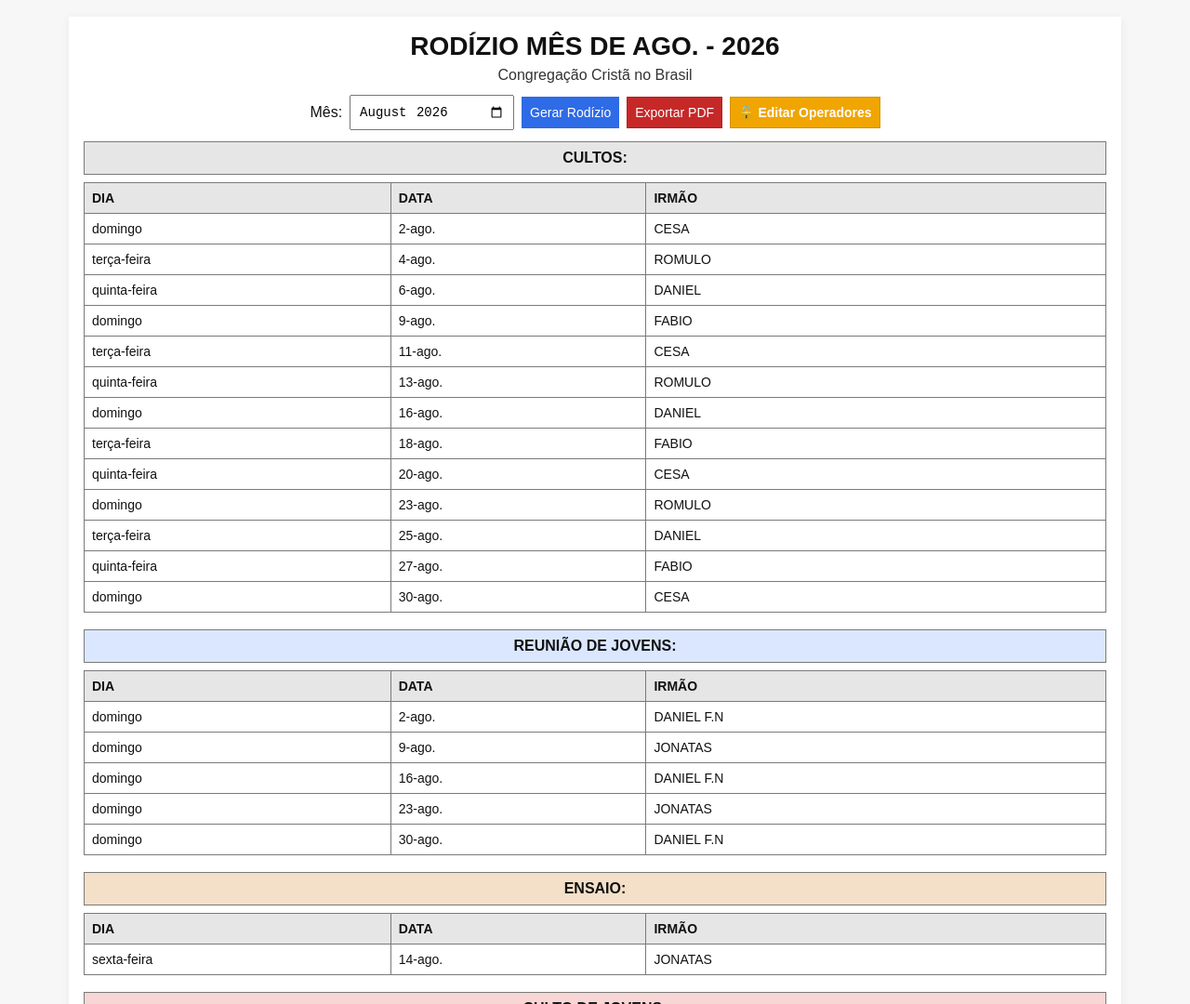
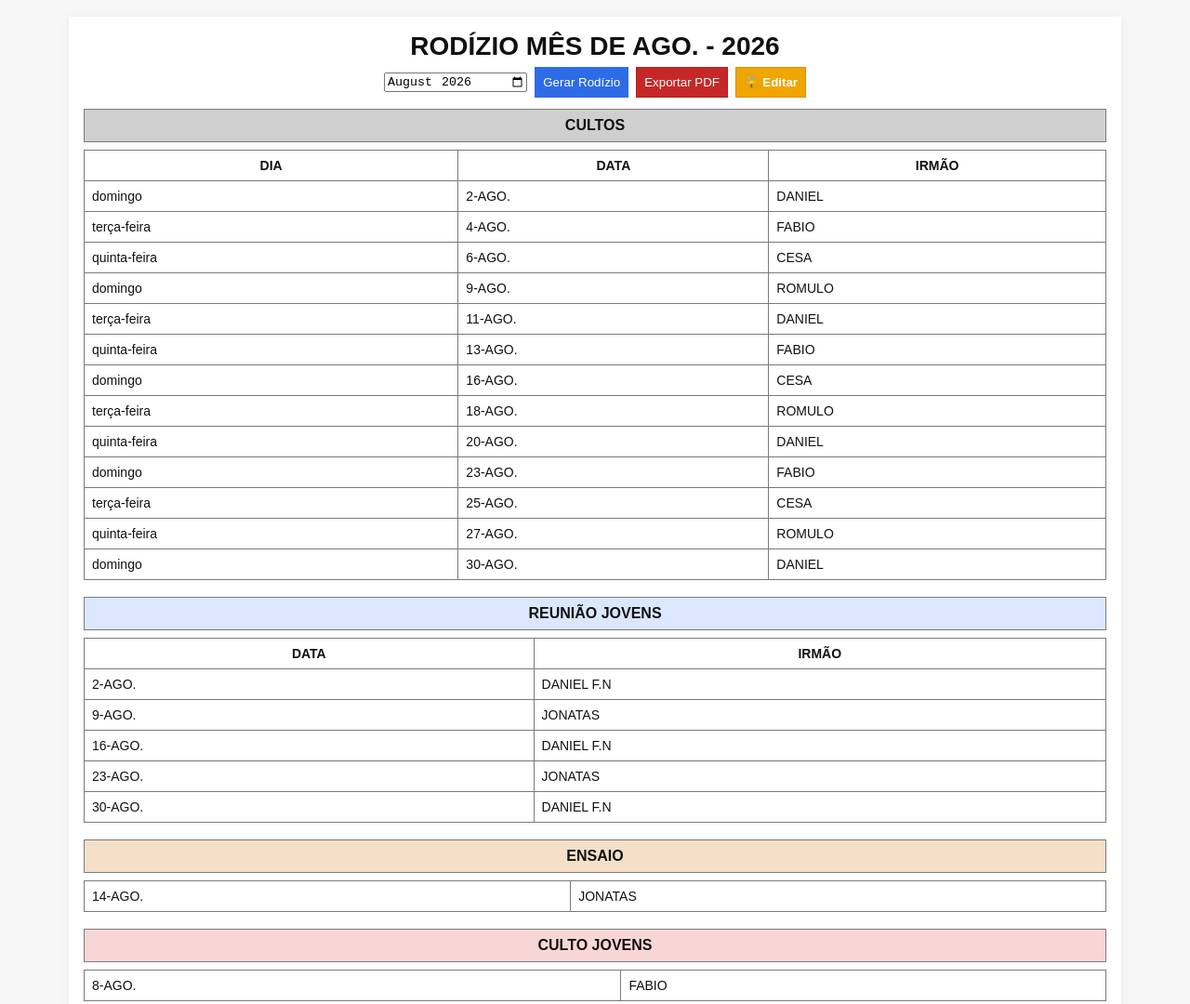
Before and after one commit to jocsajeize-tech/gerador-rodizio2, a plain HTML site: page index.html in a window 1280 px wide. Shown: the top 1080 px of the page at 93% size. Drawn offline with Linux system fonts and the light colour scheme.

Commit message:
Update index.html

```diff
--- a/index.html
+++ b/index.html
@@ -3,110 +3,46 @@
 <head>
 <meta charset="utf-8"/>
 <meta name="viewport" content="width=device-width,initial-scale=1"/>
-<title>Rodízio de Cultos — Sequência Dinâmica</title>
-
+<title>Rodízio de Cultos</title>
 <style>
-  :root{
-    --border:#7a7a7a;
-    --header-bg:#6f6f6f;
-    --sheet-bg:#f3f3f3;
-    --blue:#dbe7ff;
-    --orange:#f4e0c8;
-    --red:#f8d6d6;
-    --titlebar:#cfcfcf;
-  }
-  body{
-    font-family: Arial, sans-serif;
-    margin:0; background:#f7f7f7; color:#111;
-  }
+  :root{ --border:#7a7a7a; --blue:#dbe7ff; --orange:#f4e0c8; --red:#f8d6d6; --titlebar:#cfcfcf; }
+  body{ font-family: Arial, sans-serif; margin:0; background:#f7f7f7; color:#111; }
   .wrap{max-width:1100px;margin:18px auto;padding:16px;background:#fff;box-shadow:0 2px 10px rgba(0,0,0,.06)}
   h1{font-size:28px;margin:0 0 6px;text-align:center}
-  .sub{ text-align:center;color:#333;margin-bottom:12px }
-
   .controls{display:flex;gap:8px;flex-wrap:wrap;align-items:center;justify-content:center;margin-bottom:12px}
-  input[type="month"], select, button{padding:8px;font-size:14px}
-  button{cursor:pointer;border:1px solid #888;background:#eee}
+  button{cursor:pointer;padding:8px;border:1px solid #888;background:#eee}
   .btn-primary{background:#2e6be6;color:#fff;border-color:#2e6be6}
   .btn-pdf{background:#c62828;color:#fff;border-color:#b71c1c}
   .btn-lock{background:#f0a500;color:#fff;border-color:#d49200;font-weight:bold}
-
-  #painelEditores {
-    display: none;
-    margin-bottom: 12px;
-  }
-
+  #painelEditores {display:none;margin-bottom:12px}
   .panel{display:flex;gap:16px;flex-wrap:wrap;}
-  .card{flex:1 1 360px;padding:12px;border:1px solid var(--border);background: #fff}
-  .card h3{margin:0 0 8px;font-size:16px}
-  .card label {display:block; margin-top:10px;}
-
-  textarea.oper{
-    width:100%;
-    min-height:90px;
-    font-size:14px;
-    padding:8px;
-    border:1px solid #bbb;
-    box-sizing: border-box;
-    resize:vertical;
-  }
-
-  .title-bar{display:block;text-align:center;padding:8px;border:1px solid var(--border);background:var(--titlebar);font-weight:700;margin-bottom:8px}
+  .card{flex:1 1 360px;padding:12px;border:1px solid var(--border);background:#fff}
+  textarea.oper{width:100%;min-height:90px;padding:8px;box-sizing:border-box;}
+  .title-bar{text-align:center;padding:8px;border:1px solid var(--border);background:var(--titlebar);font-weight:700;margin-bottom:8px}
   table.sheet{width:100%;border-collapse:collapse;margin:8px 0 18px;font-size:14px}
-  table.sheet th, table.sheet td{border:1px solid var(--border);padding:8px;vertical-align:middle}
-  table.sheet th{background:#e6e6e6;font-weight:700;text-align:left}
-
-  @media (max-width:820px){
-    .panel{flex-direction:column}
-    .card{min-width:unset}
-  }
-
-  @media print {
-    body { background: #fff; }
-    .wrap { box-shadow: none; margin: 0; padding: 0; }
-  }
+  table.sheet th, table.sheet td{border:1px solid var(--border);padding:8px}
+  .destaque-amarelo{background-color:#ffeb3b; font-weight:bold; color:#d32f2f;}
 </style>
-
 <script src="https://cdnjs.cloudflare.com/ajax/libs/html2pdf.js/0.10.1/html2pdf.bundle.min.js"></script>
-
 </head>
 <body>
 <div class="wrap">
   <h1>RODÍZIO MÊS DE <span id="previewMes">—</span></h1>
-  <div class="sub">Congregação Cristã no Brasil</div>
-
   <div class="controls">
-    <label for="monthPick">Mês:</label>
     <input id="monthPick" type="month" />
     <button id="btnGenerate" class="btn-primary">Gerar Rodízio</button>
     <button id="btnPDF" class="btn-pdf">Exportar PDF</button>
-
-    <button id="btnLock" class="btn-lock" onclick="verificarSenha()">🔓 Editar Operadores</button>
+    <button id="btnLock" class="btn-lock" onclick="verificarSenha()">🔓 Editar</button>
   </div>
-
-  <div id="painelEditores">
-    <div class="panel">
-      <div class="card">
-        <h3>Operadores — Lista Ativa Atual</h3>
-
-        <label><strong>Culto (Dom / Ter / Qui)</strong></label>
-        <textarea id="opsCulto" class="oper">CESA
-ROMULO
-DANIEL
-FABIO</textarea>
-
-        <label><strong>Reunião de Jovens (Todos os domingos)</strong></label>
-        <textarea id="opsReuniao" class="oper">DANIEL F.N
-JONATAS</textarea>
-
-        <label><strong>Ensaio Local</strong></label>
-        <textarea id="opsEnsaio" class="oper">JONATAS</textarea>
-
-        <label><strong>Culto de Jovens</strong></label>
-        <textarea id="opsCultoJovem" class="oper">FABIO</textarea>
-      </div>
+  <div id="painelEditores" class="panel">
+    <div class="card">
+        <label><strong>Culto (Dom/Ter/Qui)</strong></label><textarea id="opsCulto" class="oper">DANIEL&#10;FABIO&#10;CESA&#10;ROMULO</textarea>
+        <label><strong>Reunião Jovens</strong></label><textarea id="opsReuniao" class="oper">DANIEL F.N&#10;JONATAS</textarea>
+        <label><strong>Ensaio</strong></label><textarea id="opsEnsaio" class="oper">JONATAS</textarea>
+        <label><strong>Culto Jovens</strong></label><textarea id="opsCultoJovem" class="oper">FABIO</textarea>
+        <label><strong>Destaques Manuais (Data,Texto)</strong></label><textarea id="opsDestaques" class="oper" placeholder="12-jul,SANTA CEIA"></textarea>
     </div>
   </div>
-
   <div id="resultArea"></div>
 </div>
 
@@ -114,233 +50,58 @@ JONATAS</textarea>
 const monthShort = ['JAN.','FEV.','MAR.','ABR.','MAI.','JUN.','JUL.','AGO.','SET.','OUT.','NOV.','DEZ.'];
 const dayName = ['domingo','segunda-feira','terça-feira','quarta-feira','quinta-feira','sexta-feira','sábado'];
 
-const SEMANA_ENSAIO = 2;
-const SEMANA_CULTO_JOVEM = 2;
-const SENHA_CORRETA = "1234";
+function gerarRodizio() {
+  const [y, m] = document.getElementById('monthPick').value.split('-').map(Number);
+  const mi = m - 1;
+  document.getElementById('previewMes').textContent = monthShort[mi] + ' - ' + y;
 
-function daysInMonth(year, mIdx){ return new Date(year, mIdx+1, 0).getDate(); }
-function fmtShort(dt){ return dt.getDate() + '-' + monthShort[dt.getMonth()].toLowerCase(); }
+  const oC = document.getElementById('opsCulto').value.split('\n').filter(s => s.trim() !== '');
+  const oR = document.getElementById('opsReuniao').value.split('\n').filter(s => s.trim() !== '');
+  const oE = document.getElementById('opsEnsaio').value.split('\n').filter(s => s.trim() !== '');
+  const oJ = document.getElementById('opsCultoJovem').value.split('\n').filter(s => s.trim() !== '');
+  const dts = document.getElementById('opsDestaques').value.split('\n').filter(s => s.trim() !== '');
+
+  const allDays = [];
+  for(let d=1; d<=new Date(y, m, 0).getDate(); d++){ allDays.push(new Date(y, mi, d)); }
+
+  // 1. CULTOS
+  let pC = 0, hC = `<div class="title-bar">CULTOS</div><table class="sheet"><tr><th>DIA</th><th>DATA</th><th>IRMÃO</th></tr>`;
+  const doms = allDays.filter(d => d.getDay() === 0);
+
+  allDays.forEach(dt => {
+    if([0, 2, 4].includes(dt.getDay())){
+      let nome = oC[pC++ % oC.length], cl = "";
+      let dataStr = dt.getDate() + '-' + monthShort[mi].toLowerCase().replace('.','');
+
+      // Auto Batismo
+      if (mi % 2 === 0 && dt.getDay() === 0 && doms.indexOf(dt) === 1) { nome += " — BATISMO"; cl = "class='destaque-amarelo'"; }
+      // Destaque Manual
+      dts.forEach(item => { if(item.includes(',') && item.split(',')[0].trim() == dataStr) { nome += " — " + item.split(',')[1]; cl = "class='destaque-amarelo'"; } });
+
+      hC += `<tr ${cl}><td>${dayName[dt.getDay()]}</td><td>${dt.getDate()}-${monthShort[mi]}</td><td>${nome}</td></tr>`;
+    }
+  });
+
+  // 2. OUTROS
+  let pR = 0;
+  let hR = `<div class="title-bar" style="background:var(--blue)">REUNIÃO JOVENS</div><table class="sheet"><tr><th>DATA</th><th>IRMÃO</th></tr>` + allDays.filter(d=>d.getDay()==0).map(d=>`<tr><td>${d.getDate()}-${monthShort[mi]}</td><td>${oR[pR++ % oR.length]}</td></tr>`).join('') + `</table>`;
+  let ensaioD = allDays.filter(d=>d.getDay()==5)[1];
+  let hE = `<div class="title-bar" style="background:var(--orange)">ENSAIO</div><table class="sheet"><tr><td>${ensaioD?.getDate()}-${monthShort[mi]}</td><td>${oE[0]}</td></tr></table>`;
+  let cultoJD = allDays.filter(d=>d.getDay()==6)[1];
+  let hJ = `<div class="title-bar" style="background:var(--red)">CULTO JOVENS</div><table class="sheet"><tr><td>${cultoJD?.getDate()}-${monthShort[mi]}</td><td>${oJ[0]}</td></tr></table>`;
+
+  document.getElementById('resultArea').innerHTML = hC + "</table>" + hR + hE + hJ;
+}
 
 function verificarSenha() {
-  const painel = document.getElementById('painelEditores');
-  const botao = document.getElementById('btnLock');
-
-  if (painel.style.display === "block") {
-    painel.style.display = "none";
-    botao.textContent = "🔓 Editar Operadores";
-    return;
-  }
-
-  const senhaDigitada = prompt("Digite a senha de administrador para modificar as listas:");
-  if (senhaDigitada === SENHA_CORRETA) {
-    painel.style.display = "block";
-    botao.textContent = "🔒 Fechar Editor";
-  } else if (senhaDigitada !== null) {
-    alert("Senha incorreta! Acesso negado.");
-  }
+  const p = document.getElementById('painelEditores');
+  if(prompt("Senha:") === "1234") p.style.display = (p.style.display === "block" ? "none" : "block");
 }
 
-function nthWeekday(year, monthIdx, weekday, n){
-  let count=0;
-  for(let d=1; d<=daysInMonth(year, monthIdx); d++){
-    const dt = new Date(year, monthIdx, d, 12, 0, 0);
-    if(dt.getDay()===weekday){ count++; if(count===n) return dt; }
-  }
-  return null;
-}
-
-function allWeekdays(year, monthIdx, wanted){
-  const arr=[];
-  for(let d=1; d<=daysInMonth(year, monthIdx); d++){
-    const dt = new Date(year, monthIdx, d, 12, 0, 0);
-    if(wanted.includes(dt.getDay())) arr.push(dt);
-  }
-  return arr;
-}
-
-function parseArea(text){ return text.split('\n').map(s=>s.trim()).filter(s=>s.length>0); }
-
-function countEventsBetween(startYear, startMonth, endYear, endMonth, wantedDays) {
-  let totalEvents = 0;
-  let start = new Date(startYear, startMonth, 1, 12, 0, 0);
-  let end = new Date(endYear, endMonth, 1, 12, 0, 0);
-
-  if (start.getTime() === end.getTime()) return 0;
-
-  if (end < start) {
-    let current = new Date(end);
-    while (current < start) {
-      totalEvents -= allWeekdays(current.getFullYear(), current.getMonth(), wantedDays).length;
-      current.setMonth(current.getMonth() + 1);
-    }
-    return totalEvents;
-  } else {
-    let current = new Date(start);
-    while (current < end) {
-      totalEvents += allWeekdays(current.getFullYear(), current.getMonth(), wantedDays).length;
-      current.setMonth(current.getMonth() + 1);
-    }
-    return totalEvents;
-  }
-}
-
-function countMonthlyEventsBetween(startYear, startMonth, endYear, endMonth, weekday, nthWeek) {
-  let totalEvents = 0;
-  let start = new Date(startYear, startMonth, 1, 12, 0, 0);
-  let end = new Date(endYear, endMonth, 1, 12, 0, 0);
-
-  if (start.getTime() === end.getTime()) return 0;
-
-  if (end < start) {
-    let current = new Date(end);
-    while (current < start) {
-      if (nthWeekday(current.getFullYear(), current.getMonth(), weekday, nthWeek)) totalEvents--;
-      current.setMonth(current.getMonth() + 1);
-    }
-    return totalEvents;
-  } else {
-    let current = new Date(start);
-    while (current < end) {
-      if (nthWeekday(current.getFullYear(), current.getMonth(), weekday, nthWeek)) totalEvents++;
-      current.setMonth(current.getMonth() + 1);
-    }
-    return totalEvents;
-  }
-}
-
-function sectionHTML(title, color, rows){
-  if (rows.length === 0) return '';
-  let html = `<div class="title-bar" style="background:${color}">${title}</div>`;
-  html += `<table class="sheet"><tr><th style="width: 30%;">DIA</th><th style="width: 25%;">DATA</th><th>IRMÃO</th></tr>`;
-  rows.forEach(r => html += `<tr><td>${r.dia}</td><td>${r.data}</td><td>${r.irmao}</td></tr>`);
-  html += `</table>`;
-  return html;
-}
-
-function obterDadosReferencia() {
-  const refSalva = localStorage.getItem('ccb_ref_data');
-  if (refSalva) {
-    return JSON.parse(refSalva);
-  }
-  return {
-    year: 2026,
-    month: 5,
-    opsCulto: ["CESA", "ROMULO", "DANIEL", "FABIO"],
-    opsReuniao: ["DANIEL F.N", "JONATAS"],
-    opsEnsaio: ["JONATAS"],
-    opsCultoJovem: ["FABIO"]
-  };
-}
-
-function carregarCamposInterface() {
-  const dados = obterDadosReferencia();
-  document.getElementById('opsCulto').value = dados.opsCulto.join('\n');
-  document.getElementById('opsReuniao').value = dados.opsReuniao.join('\n');
-  document.getElementById('opsEnsaio').value = dados.opsEnsaio.join('\n');
-  document.getElementById('opsCultoJovem').value = dados.opsCultoJovem.join('\n');
-}
-
-// MUDANÇA REALIZADA: Garante que as listas digitadas atualizem diretamente o objeto de referência respeitando a ordem exata
-function gerenciarMudancaEdicao(anoAlvo, mesAlvo) {
-  if (document.getElementById('painelEditores').style.display === "block" || !localStorage.getItem('ccb_ref_data')) {
-    const novaRef = {
-      year: anoAlvo,
-      month: mesAlvo,
-      opsCulto: parseArea(document.getElementById('opsCulto').value),
-      opsReuniao: parseArea(document.getElementById('opsReuniao').value),
-      opsEnsaio: parseArea(document.getElementById('opsEnsaio').value),
-      opsCultoJovem: parseArea(document.getElementById('opsCultoJovem').value)
-    };
-    localStorage.setItem('ccb_ref_data', JSON.stringify(novaRef));
-  }
-}
-
-function gerarRodizio() {
-  const monthVal = document.getElementById('monthPick').value;
-  if(!monthVal) return alert('Selecione o mês.');
-  const [y, m] = monthVal.split('-').map(Number);
-  const mi = m - 1;
-
-  gerenciarMudancaEdicao(y, mi);
-
-  const ref = obterDadosReferencia();
-  document.getElementById('previewMes').textContent = monthShort[mi] + ' - ' + y;
-
-  if([ref.opsCulto, ref.opsReuniao, ref.opsEnsaio, ref.opsCultoJovem].some(arr => arr.length === 0)){
-    alert("As listas não podem ficar vazias.");
-    return;
-  }
-
-  // MUDANÇA REALIZADA: Ajuste no cálculo para que o primeiro item do mês selecionado obedeça estritamente ao início da lista ativa salva
-  let cultosPassados = countEventsBetween(ref.year, ref.month, y, mi, [0, 2, 4]);
-  let pC = (cultosPassados % ref.opsCulto.length + ref.opsCulto.length) % ref.opsCulto.length;
-
-  const cultoDates = allWeekdays(y, mi, [0,2,4]);
-  const cultoRows = cultoDates.map(dt => ({
-    dia: dayName[dt.getDay()],
-    data: fmtShort(dt),
-    irmao: ref.opsCulto[pC++ % ref.opsCulto.length]
-  }));
-
-  let reunioesPassadas = countEventsBetween(ref.year, ref.month, y, mi, [0]);
-  let pR = (reunioesPassadas % ref.opsReuniao.length + ref.opsReuniao.length) % ref.opsReuniao.length;
-
-  const doms = allWeekdays(y, mi, [0]);
-  const reuniaoRows = doms.map(dt => ({
-    dia: dayName[dt.getDay()],
-    data: fmtShort(dt),
-    irmao: ref.opsReuniao[pR++ % ref.opsReuniao.length]
-  }));
-
-  let ensaiosPassados = countMonthlyEventsBetween(ref.year, ref.month, y, mi, 5, SEMANA_ENSAIO);
-  let pE = (ensaiosPassados % ref.opsEnsaio.length + ref.opsEnsaio.length) % ref.opsEnsaio.length;
-
-  const dtSexta = nthWeekday(y, mi, 5, SEMANA_ENSAIO);
-  const ensaioRows = dtSexta ? [{
-    dia: dayName[dtSexta.getDay()],
-    data: fmtShort(dtSexta),
-    irmao: ref.opsEnsaio[pE++ % ref.opsEnsaio.length]
-  }] : [];
-
-  let cultosJovensPassados = countMonthlyEventsBetween(ref.year, ref.month, y, mi, 6, SEMANA_CULTO_JOVEM);
-  let pJ = (cultosJovensPassados % ref.opsCultoJovem.length + ref.opsCultoJovem.length) % ref.opsCultoJovem.length;
-
-  const dtSab = nthWeekday(y, mi, 6, SEMANA_CULTO_JOVEM);
-  const cultoJovRows = dtSab ? [{
-    dia: dayName[dtSab.getDay()],
-    data: fmtShort(dtSab),
-    irmao: ref.opsCultoJovem[pJ++ % ref.opsCultoJovem.length]
-  }] : [];
-
-  let out = '';
-  out += sectionHTML('CULTOS:', '#e6e6e6', cultoRows);
-  out += sectionHTML('REUNIÃO DE JOVENS:', 'var(--blue)', reuniaoRows);
-  out += sectionHTML('ENSAIO:', 'var(--orange)', ensaioRows);
-  out += sectionHTML('CULTO DE JOVENS:', 'var(--red)', cultoJovRows);
-
-  document.getElementById('resultArea').innerHTML = out;
-}
-
-document.getElementById("btnPDF").addEventListener("click", () => {
-  const area = document.getElementById("resultArea");
-  const mesTexto = document.getElementById('previewMes').textContent;
-  const opt = {
-    margin: 12,
-    filename: `Rodizio_Cultos_${mesTexto}.pdf`,
-    image: { type: 'jpeg', quality: 0.98 },
-    html2canvas: { scale: 2, useCORS: true },
-    jsPDF: { unit: 'mm', format: 'a4', orientation: 'portrait' }
-  };
-  html2pdf().set(opt).from(area).save();
-});
-
-carregarCamposInterface();
-const now = new Date();
-document.getElementById('monthPick').value = now.getFullYear() + '-' + String(now.getMonth()+1).padStart(2,'0');
-
 document.getElementById('btnGenerate').addEventListener('click', gerarRodizio);
+document.getElementById('btnPDF').addEventListener('click', () => html2pdf().from(document.getElementById("resultArea")).save());
+document.getElementById('monthPick').value = new Date().getFullYear() + '-' + String(new Date().getMonth()+1).padStart(2,'0');
 gerarRodizio();
 </script>
-
 </body>
 </html>
```
